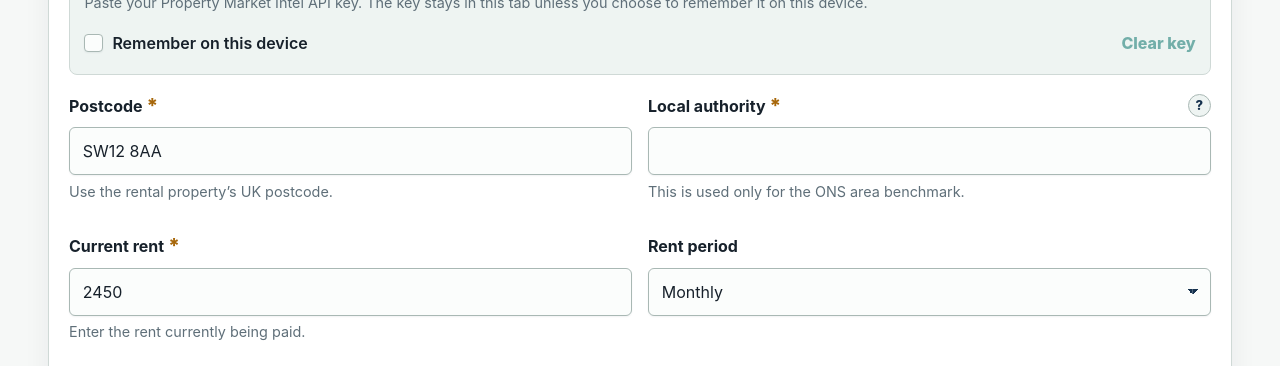
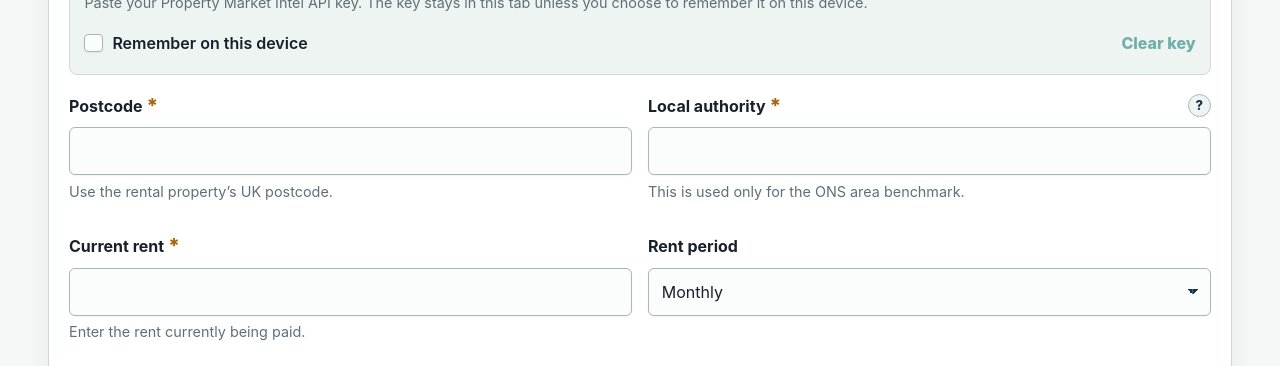
Before and after one commit to MacSteini/Rent-Evidence-Helper, a React (Vite) app: page / in a window 1280 px wide. Shown: the part 800-1166 px from the top of the page. Built offline with nearby package versions, Linux system fonts and the light colour scheme.

Commit message:
Start rent form with empty required fields

```diff
--- a/src/App.tsx
+++ b/src/App.tsx
@@ -54,9 +54,9 @@ validateOfficialRentBenchmarkDataset(officialBenchmarkDataset);
 const localAuthorityOptions = listOfficialBenchmarkAreas(officialBenchmarkDataset);
 
 const initialInput: RentSearchInput = {
-  postcode: "SW12 8AA",
+  postcode: "",
   localAuthorityCode: "",
-  rentAmount: 2450,
+  rentAmount: Number.NaN,
   rentPeriod: "month",
   propertyType: "unknown",
   bedrooms: 1,
--- a/src/components/RentCheckForm.tsx
+++ b/src/components/RentCheckForm.tsx
@@ -44,6 +44,10 @@ type RentCheckFormProps = {
 
 type FormErrors = Partial<Record<keyof RentSearchInput, string>>;
 
+function formatInitialRentAmount(value: number) {
+  return Number.isFinite(value) ? String(value) : "";
+}
+
 export function RentCheckForm({
   initialInput,
   resetKey = 0,
@@ -61,7 +65,7 @@ export function RentCheckForm({
 }: RentCheckFormProps) {
   const [input, setInput] = useState<RentSearchInput>(initialInput);
   const [rentAmountText, setRentAmountText] = useState(
-    String(initialInput.rentAmount)
+    formatInitialRentAmount(initialInput.rentAmount)
   );
   const [currentRentBeforeIncreaseText, setCurrentRentBeforeIncreaseText] =
     useState(
@@ -79,7 +83,7 @@ export function RentCheckForm({
 
   useEffect(() => {
     setInput(initialInput);
-    setRentAmountText(String(initialInput.rentAmount));
+    setRentAmountText(formatInitialRentAmount(initialInput.rentAmount));
     setCurrentRentBeforeIncreaseText(
       initialInput.currentRentBeforeIncrease
         ? String(initialInput.currentRentBeforeIncrease)
```
Also changed, not shown: 1 other file (tests, documents, lock files or other folders).
